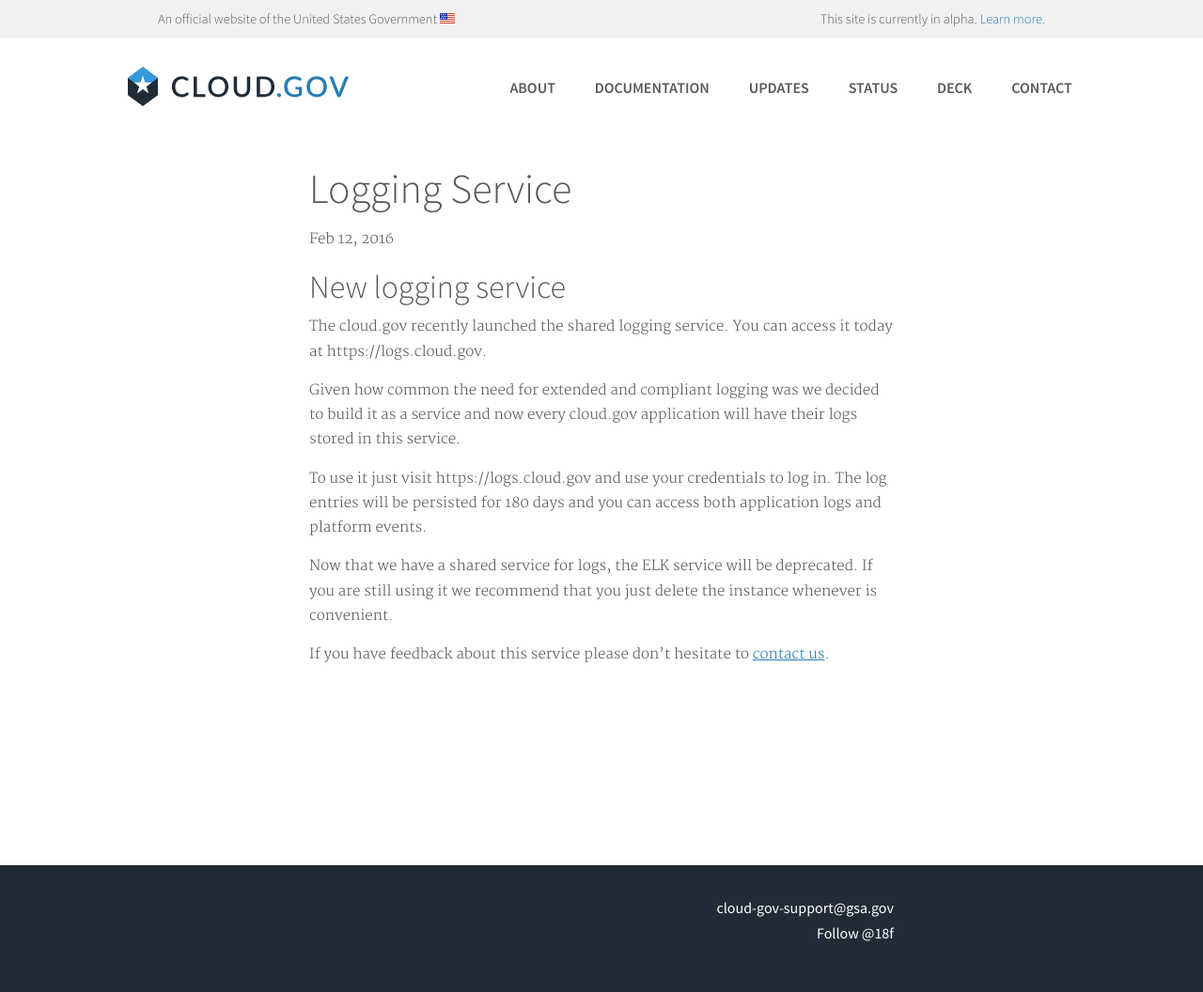
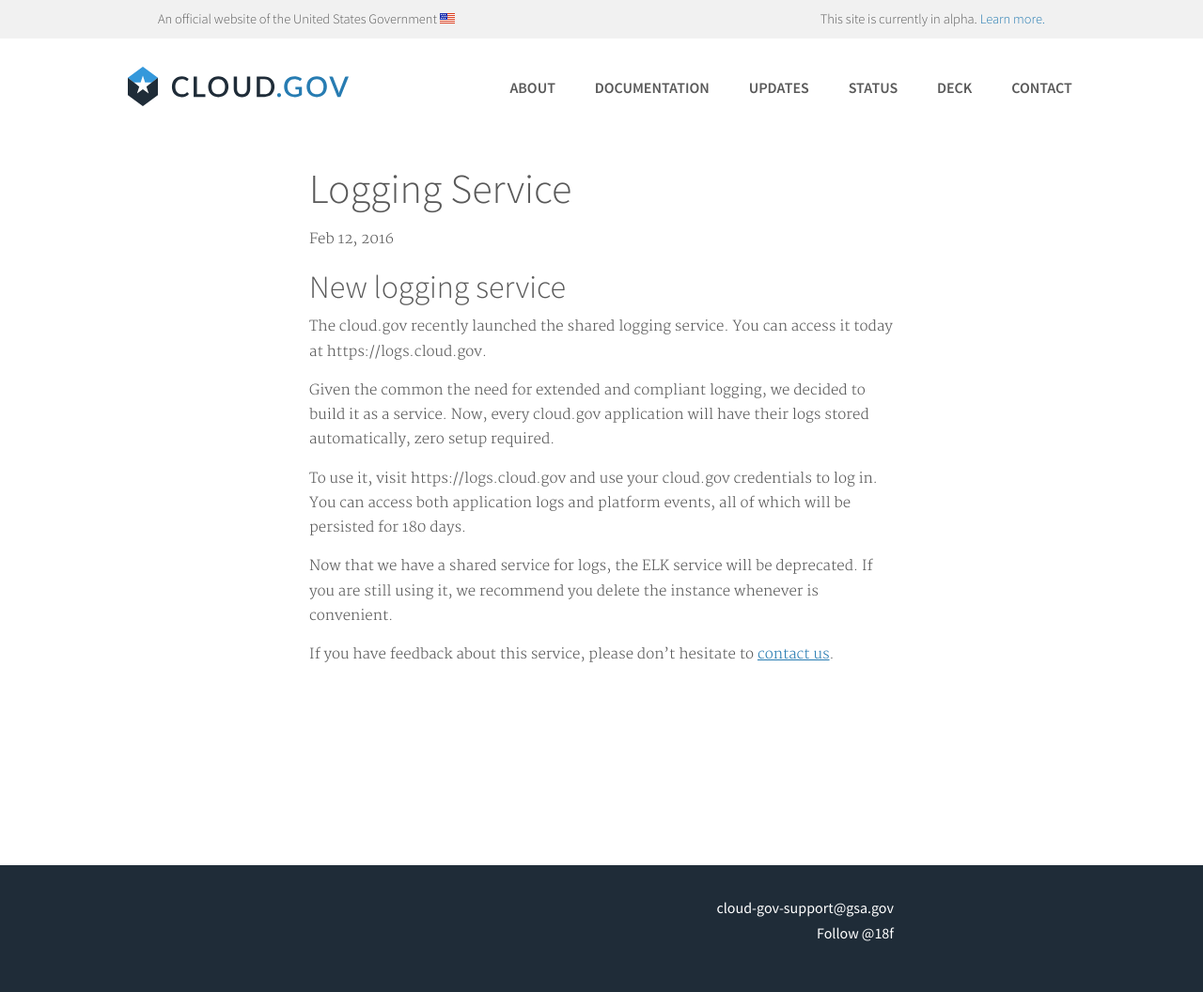
Before and after one commit to cloud-gov/cg-landing, a Jekyll site: the page built from _posts/2016-02-12-logs-update.md, in a window 1280 px wide. Shown: the whole page at 94% size. Built offline with Jekyll 4.4.1, drawn with Linux system fonts in a browser that asks for light colours; comment, search, counter and statistics services are not loaded.

Commit message:
grammar tweaks to logs post

```diff
--- a/_posts/2016-02-12-logs-update.md
+++ b/_posts/2016-02-12-logs-update.md
@@ -7,10 +7,10 @@ title: Logging Service
 
 The cloud.gov recently launched the shared logging service. You can access it today at https://logs.cloud.gov.
 
-Given how common the need for extended and compliant logging was we decided to build it as a service and now every cloud.gov  application will have their logs stored in this service.
+Given the common the need for extended and compliant logging, we decided to build it as a service. Now, every cloud.gov  application will have their logs stored automatically, zero setup required.
 
-To use it just visit https://logs.cloud.gov and use your credentials to log in. The log entries will be persisted for 180 days and you can access both application logs and platform events.
+To use it, visit https://logs.cloud.gov and use your cloud.gov credentials to log in. You can access both application logs and platform events, all of which will be persisted for 180 days.
 
-Now that we have a shared service for logs, the ELK service will be deprecated. If you are still using it we recommend that you just delete the instance whenever is convenient.
+Now that we have a shared service for logs, the ELK service will be deprecated. If you are still using it, we recommend you delete the instance whenever is convenient.
 
-If you have feedback about this service please don't hesitate to [contact us](mailto:cloud-gov-support@gsa.gov).
+If you have feedback about this service, please don't hesitate to [contact us](mailto:cloud-gov-support@gsa.gov).
```
